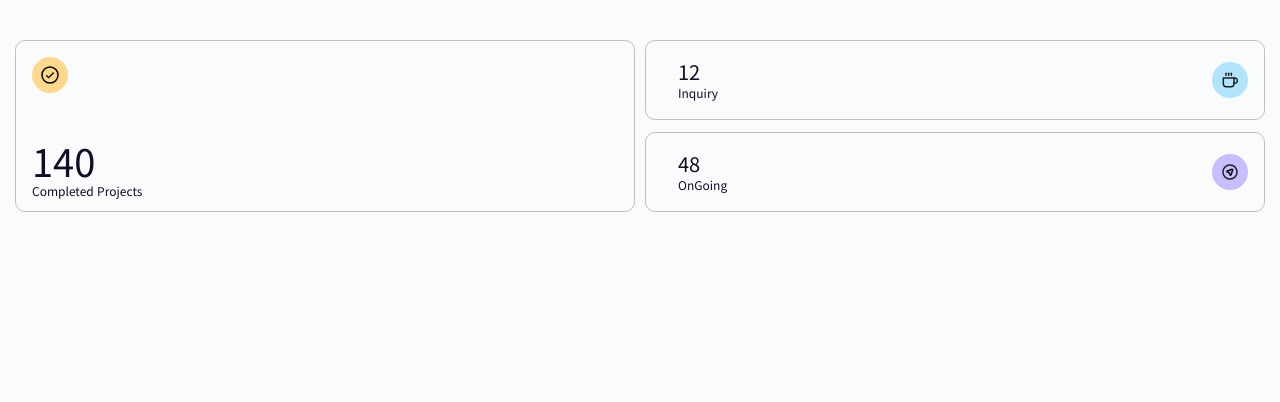
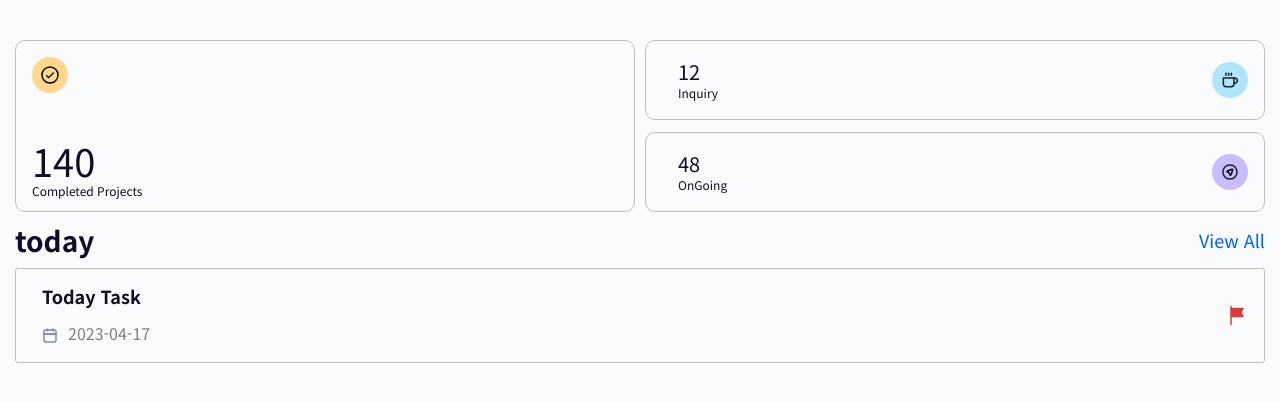
Before and after one commit to youss95/my-front, a React (Create React App) app: page / in a window 1280 px wide. Shown: the top 402 px of the page. Built offline with nearby package versions, Linux system fonts and the light colour scheme.

Commit message:
main today task UI

```diff
--- /dev/null
+++ b/src/components/common/SubHeader.js
@@ -0,0 +1,28 @@
+import { Link } from 'react-router-dom';
+import styled from 'styled-components';
+
+const Wrapper = styled.div`
+  display: flex;
+  justify-content: space-between;
+  align-items: center;
+  padding: 14px 0 14px 0;
+  h3 {
+    font-weight: 600;
+    font-size: 28px;
+  }
+  a {
+    color: #0062ff;
+    font-size: 18px;
+  }
+`;
+
+const SubHeader = ({ text }) => {
+  return (
+    <Wrapper>
+      <h3>{text}</h3>
+      <Link to="/">View All</Link>
+    </Wrapper>
+  );
+};
+
+export default SubHeader;
--- /dev/null
+++ b/src/components/common/card/TodayTaskCard.js
@@ -0,0 +1,49 @@
+import styled from 'styled-components';
+import flag from '../../../assets/images/flag.svg';
+import calendar from '../../../assets/images/calendar.svg';
+import dayjs from 'dayjs';
+import { dateFormat } from 'utils/datetime';
+const Wrapper = styled.div`
+  border: 1px solid silver;
+  width: 100%;
+  border-radius: 3px;
+  padding: 8px 16px 8px 16px;
+  display: flex;
+  justify-content: space-between;
+`;
+
+const Content = styled.div`
+  width: 85%;
+  span {
+    display: block;
+    padding: 10px;
+    font-size: 18px;
+    font-weight: 600;
+  }
+  p {
+    padding: 10px;
+    color: grey;
+    font-size: 16px;
+    img {
+      margin-right: 10px;
+      vertical-align: middle;
+    }
+  }
+`;
+
+const TodayTaskCard = ({ title, date }) => {
+  return (
+    <Wrapper>
+      <Content>
+        <span>{title}</span>
+        <p>
+          <img src={calendar} alt="calendar" />
+          {dateFormat(dayjs(date))}
+        </p>
+      </Content>
+      <img src={flag} alt="flag" />
+    </Wrapper>
+  );
+};
+
+export default TodayTaskCard;
--- /dev/null
+++ b/src/components/task/today/TodayTask.js
@@ -0,0 +1,5 @@
+const TodayTask = () => {
+  return <h2>today</h2>;
+};
+
+export default TodayTask;
--- a/src/pages/Home/Home.js
+++ b/src/pages/Home/Home.js
@@ -1,3 +1,5 @@
+import TodayTaskCard from 'components/common/card/TodayTaskCard';
+import SubHeader from 'components/common/SubHeader';
 import TaskInfo from 'components/task/TaskInfo';
 import React from 'react';
 import * as Styled from './Home.style';
@@ -6,6 +8,8 @@ const Home = () => {
   return (
     <Styled.Wrapper>
       <TaskInfo />
+      <SubHeader text={'today'} />
+      <TodayTaskCard title={'Today Task'} date={new Date()} />
     </Styled.Wrapper>
   );
 };
```
Also changed, not shown: src/assets/images/calendar.svg (added), src/assets/images/flag.svg (added).
